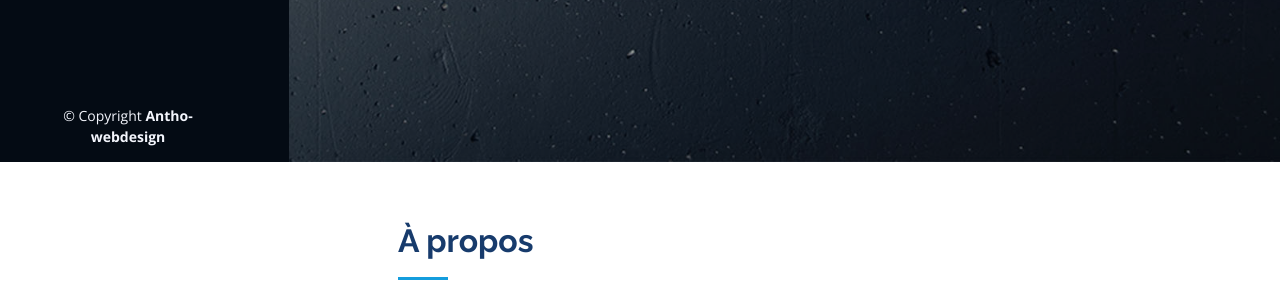
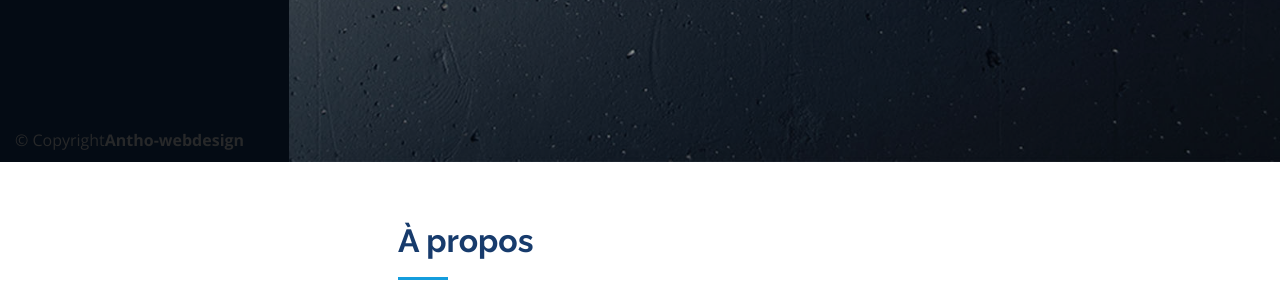
Before and after one commit to antho635/i-cv, a PHP site: page / in a window 1280 px wide. Shown: the part 638-938 px from the top of the page. Run offline with PHP 8.4, Linux system fonts and the light colour scheme; some libraries are stand-ins or nearby versions.

Commit message:
repositionner copyright

```diff
--- a/assets/css/styles.scss
+++ b/assets/css/styles.scss
@@ -1158,10 +1158,6 @@
         background: #040b14;
     }
 
-    #footer .copyright {
-        text-align: center;
-    }
-
     #footer .credits {
         padding-top: 5px;
         text-align: center;
@@ -1176,12 +1172,17 @@
         position: fixed;
         left: 0;
         bottom: 0;
-        /*! width: 300px; */
         z-index: 9999;
         background: #040b14;
         display: flex;
         justify-content: center;
         width: 20%;
+    }
+
+    .copyright {
+        bottom: 10px;
+        display: flex;
+        position: fixed;
     }
     /*--------------------------------------------------------------
 # Footer
--- a/index.html
+++ b/index.html
@@ -60,6 +60,9 @@
 
                 </ul>
             </nav>
+            <div class="copyright">
+                &copy; Copyright <strong><span>Antho-webdesign</span></strong>
+            </div>
             <!-- .nav-menu -->
             <button type="button" class="mobile-nav-toggle d-xl-none"><i class="icofont-navigation-menu"></i></button>
 
@@ -399,12 +402,11 @@
             <a href='https://www.unitag.io/qrcode'>
                 <img src='https://www.unitag.io/qreator/generate?crs=Ppv8rOENN3V1lAwTz82zPjZwLeh11CXT8n%252BHMzWMdvUb%252BsqQ%252Foeme7xO4uqEGrEiWXSFsLOZjD0p0af8Oe4JUujrLgxVVfT89%252BGD2g4vFdKZQuP4Fdgab3F2t1Q5SyqVAKxBAM%252Fu7kV9E28Zhu5m8Uk6%252B%252FTe0LUTdqPNGCzpps7JW1xbuyL4%252FEnsJXZL6otJORTmsRxJws8FLFIZXWcsgTC7BvWGvmZ%252F30YYTtj%252FjCveV2QVtvzvXOAdCIFgsYLUoA7RS5MTUMLs9em8vjsfh0%252B5k%252FncPYmy3ryhdgAOmSfZiL4NpGSb8%252FgS%252BibGrZls07w%252B%252FPIbc9nUBFcYlKUxzg%253D%253D&crd=fhOysE0g3Bah%252BuqXA7NPQyYUgh0uuXJx3SBBrHijFlutnFKqxrpn2Wug%252FafLpTzT'
                     alt='QR Code' class="qr" /></a>
-        </div>
-      QR CODE -->
+        </div>-->
     </main>
     <!-- End #main -->
 
-    <!-- ======= FOOTER ======= -->
+    <!-- ======= FOOTER =======
     <footer id="footer">
         <div class="container">
             <div class="copyright">
@@ -412,7 +414,7 @@
             </div>
         </div>
     </footer>
-    <!-- FOOTER -->
+     FOOTER -->
 
     <a href="#" class="back-to-top"><i class="icofont-simple-up"></i></a>
     <!-- Vendor JS Files -->
```
Also changed, not shown: assets/css/styles.css (+8 -5 lines), assets/css/layout.css, 2 other files.
